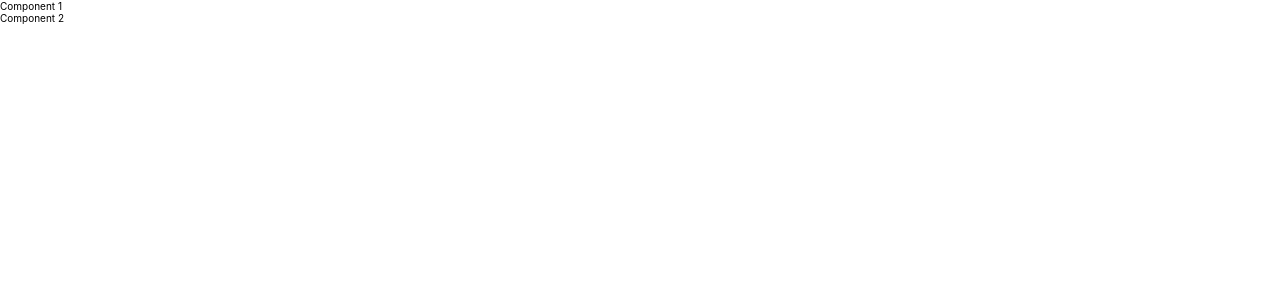
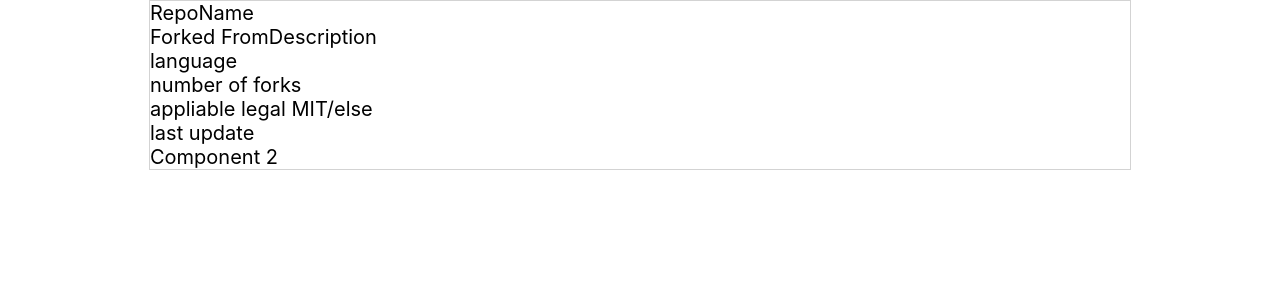
Before and after one commit to sebastianleonowicz/quandooTest, a React (Create React App) app: page / in a window 1280 px wide. Shown: the top 300 px of the page. Built offline with nearby package versions, Linux system fonts and the light colour scheme; no server answers.

Commit message:
adds first html markup for the list component

```diff
--- a/src/App.css
+++ b/src/App.css
@@ -6,3 +6,14 @@
 html, body {
   font-size: 10px;
 }
+
+li {
+  list-style: none;
+}
+
+.App {
+  width: 98rem;
+  margin: 0 auto;
+  font-size: 2rem;
+  border: 1px solid lightgrey;
+}
--- a/src/App.js
+++ b/src/App.js
@@ -1,16 +1,35 @@
 import React, { Component } from 'react';
 import './App.css';
+
+const axios = require('axios');
 
 class App extends Component {
 
   componentDidMount() {
-
+    axios.get('https://api.github.com/orgs/quandoo/repos')
+      .then((response) => {
+        console.log(response);
+      })
   }
 
   render() {
     return (
       <div className="App">
-        <div>Component 1</div>
+        <div>
+          <ul>
+            <li>
+              <p>RepoName</p>
+              <span>Forked From</span>
+              <span>Description</span>
+              <ul>
+                <li>language</li>
+                <li>number of forks</li>
+                <li>appliable legal MIT/else</li>
+                <li>last update</li>
+              </ul>
+            </li>
+          </ul>
+        </div>
         <div>Component 2</div>
       </div>
     );
```
